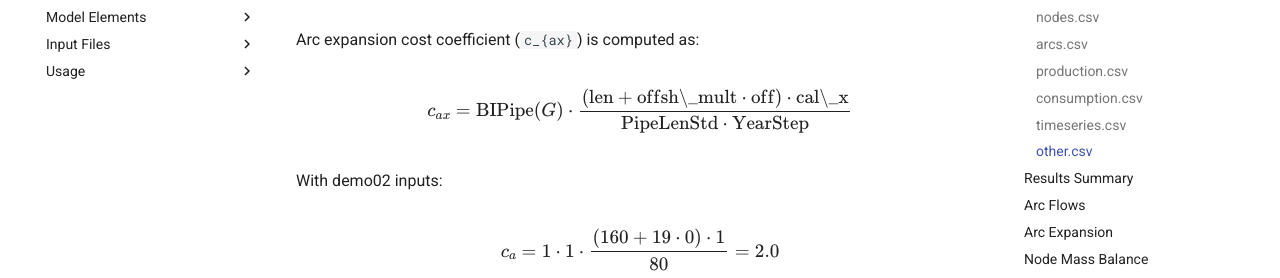
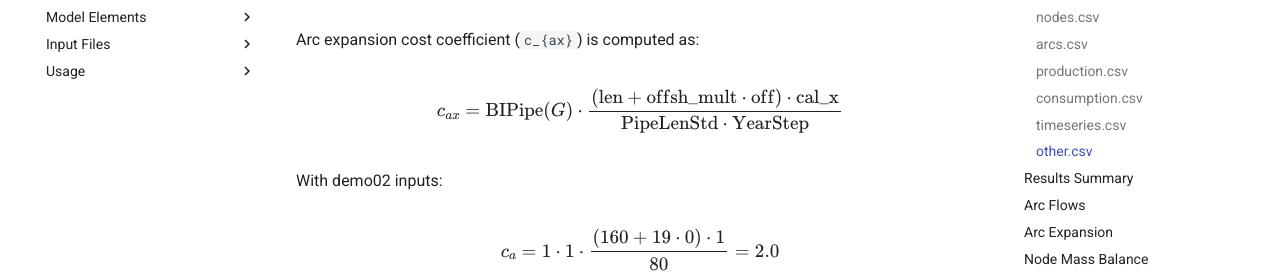
Before and after one commit to ParinazAliasghari/NordHHub, an MkDocs documentation site: the page built from docs/demos/demo02_invest_expand_report.md, in a window 1280 px wide and 900 px high, scrolled down 3047 px. Shown: the part 172-450 px from the top of the window. Built offline with MkDocs 1.6.1 and Material for MkDocs 9.7.7, drawn with Linux system fonts in a browser that asks for light colours.

Commit message:
Update demo02_invest_expand_report.md

```diff
--- a/docs/demos/demo02_invest_expand_report.md
+++ b/docs/demos/demo02_invest_expand_report.md
@@ -112,7 +112,9 @@ $$
 Arc expansion cost coefficient (`c_{ax}`) is computed as:
 
 $$
- c_{ax} = \text{BIPipe}(G) \cdot \frac{(\text{len} + \text{offsh\_mult} \cdot \text{off}) \cdot \text{cal\_x}}{\text{PipeLenStd} \cdot \text{YearStep}}
+c_{ax} = \mathrm{BIPipe}(G) \cdot
+\frac{(\mathrm{len} + \mathrm{offsh\_mult} \cdot \mathrm{off}) \cdot \mathrm{cal\_x}}
+{\mathrm{PipeLenStd} \cdot \mathrm{YearStep}}
 $$
 
 With demo02 inputs:
```
